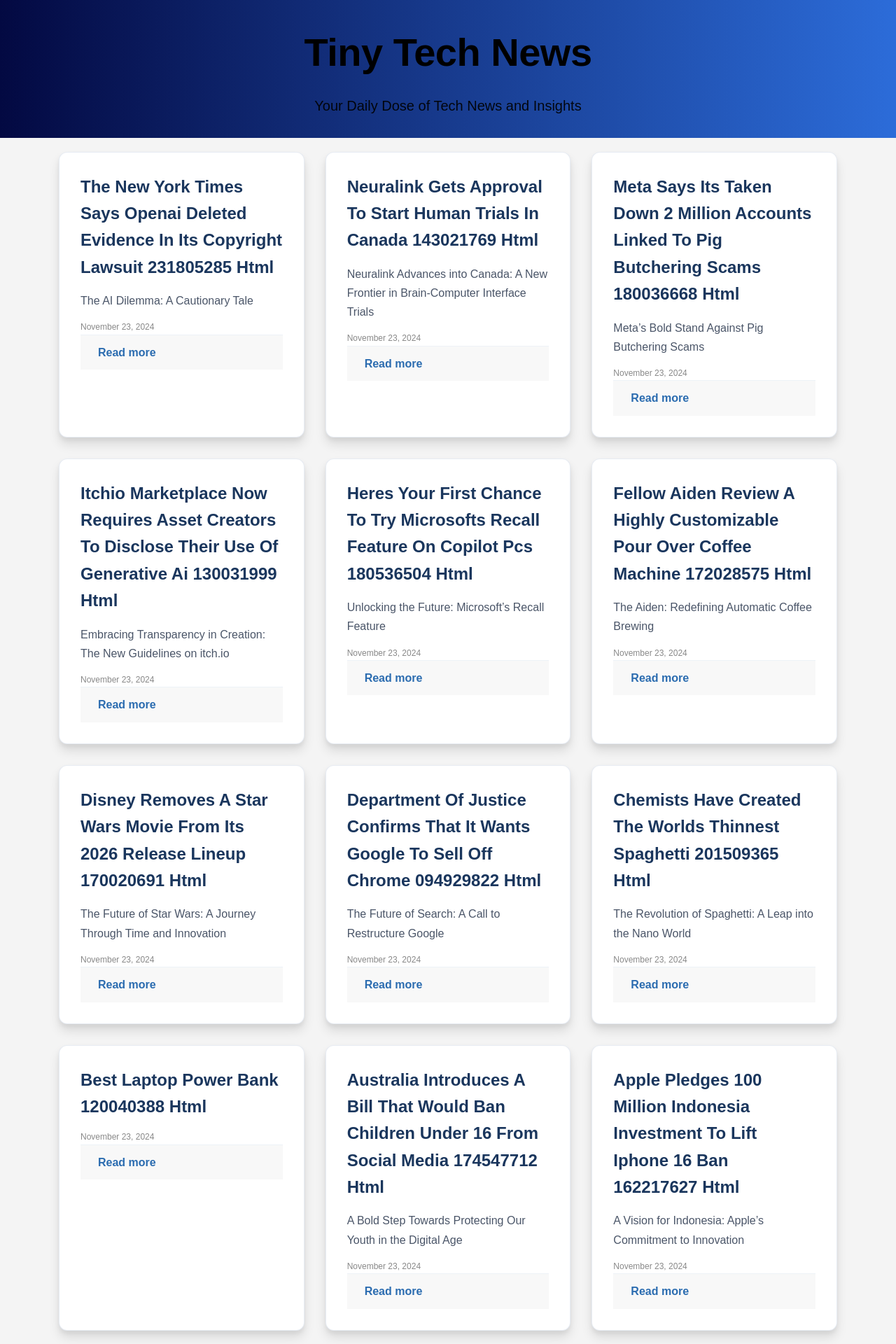
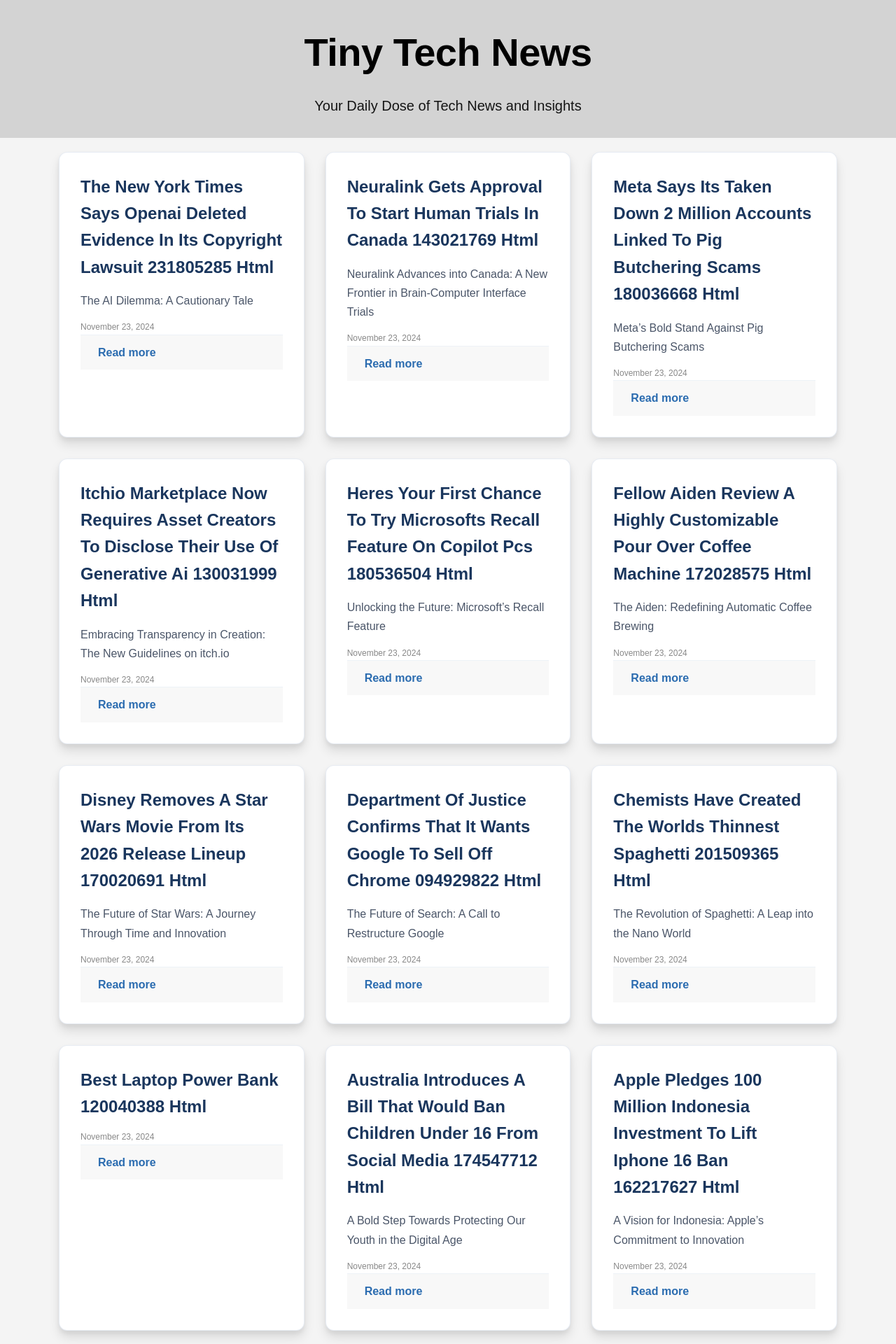
Before and after one commit to aiassistantnews/aiassistantnews.github.io, a Jekyll site: the page built from index.md, in a window 1280 px wide. Shown: the top 1920 px of the page at 70% size. Built offline with Jekyll 4.4.1, drawn with Linux system fonts in a browser that asks for light colours.

Commit message:
Change banner background to light gray for better visibility

```diff
--- a/assets/css/style.css
+++ b/assets/css/style.css
@@ -19,7 +19,8 @@
 }
 
 .banner {
-    background: linear-gradient(to right, #030942, #2c6cd9);
+    /* background: linear-gradient(to right, #030942, #2c6cd9); */
+    background-color: lightgray;
     color: black;
     text-align: center;
     padding: 30px 0;
```
